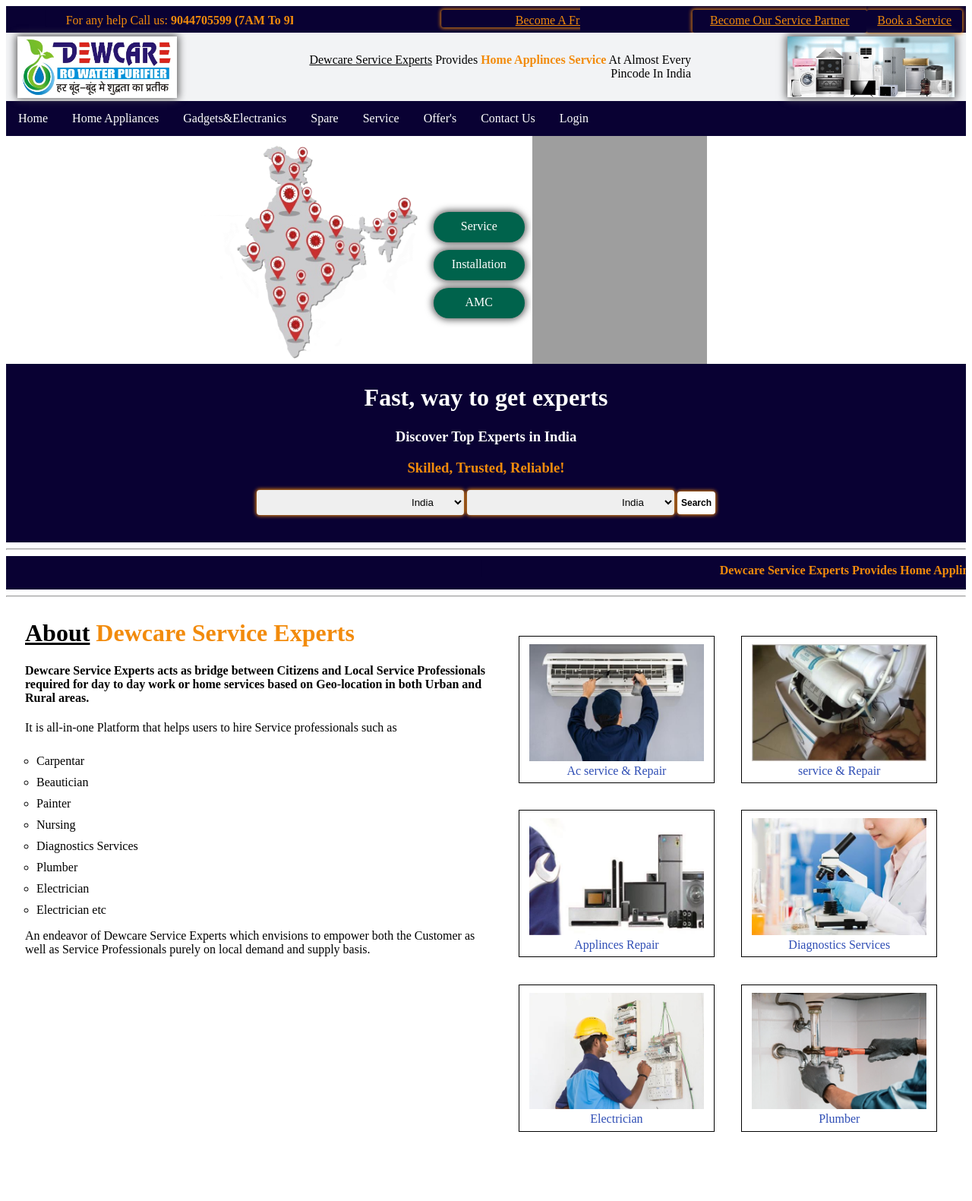
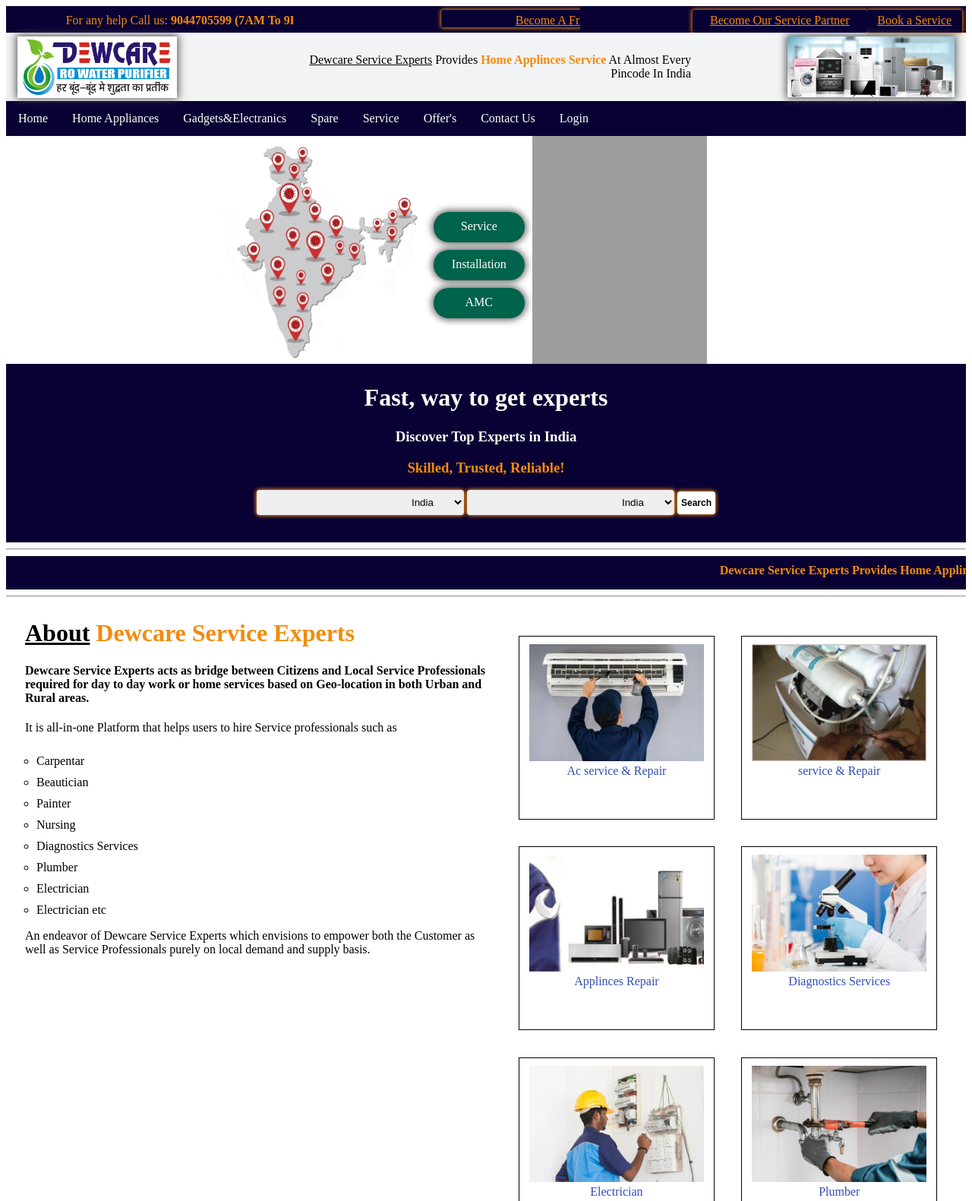
Before and after one commit to Rjravi10/my-project, a plain HTML site: page Web1.html in a window 1280 px wide. Shown: the top 1581 px of the page at 76% size. Before the commit the page ends 1515 px from the top, so only its background shows below. Drawn offline with Linux system fonts and the light colour scheme; grey boxes are pictures that could not be loaded.

Commit message:
Update Web1.css

```diff
--- a/Web1.css
+++ b/Web1.css
@@ -171,7 +171,7 @@
 }
 .box{
   width: 20vw;
-  height: 24vh;
+  height: 30vh;
   border: 1px solid black;
   margin: 3%;
 }
```
